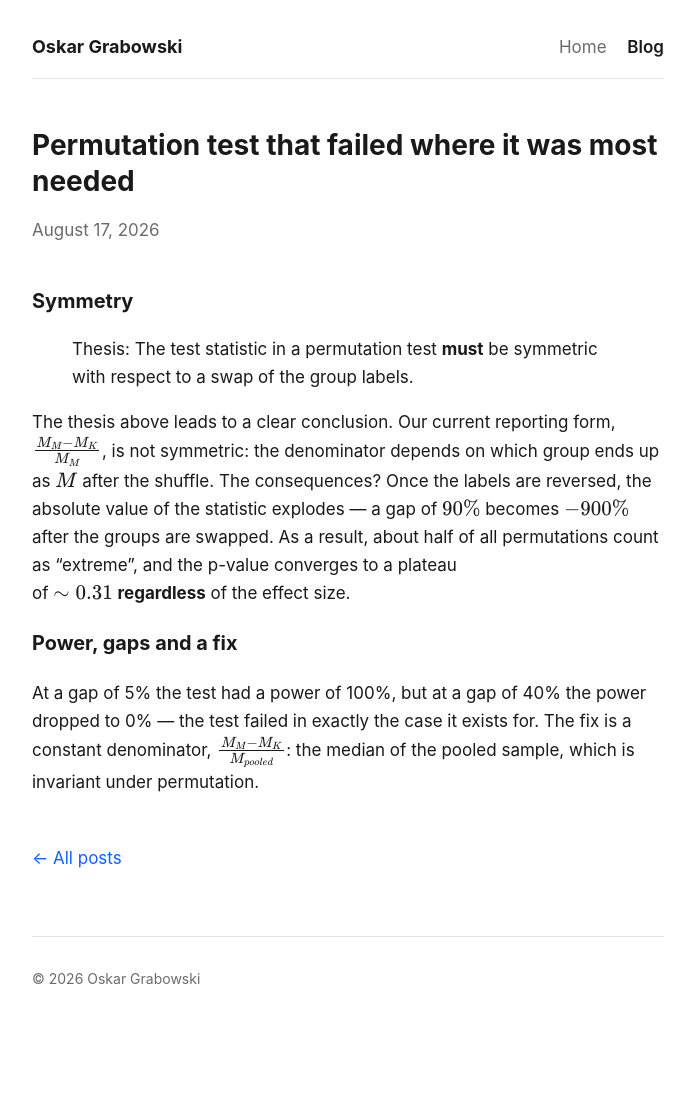
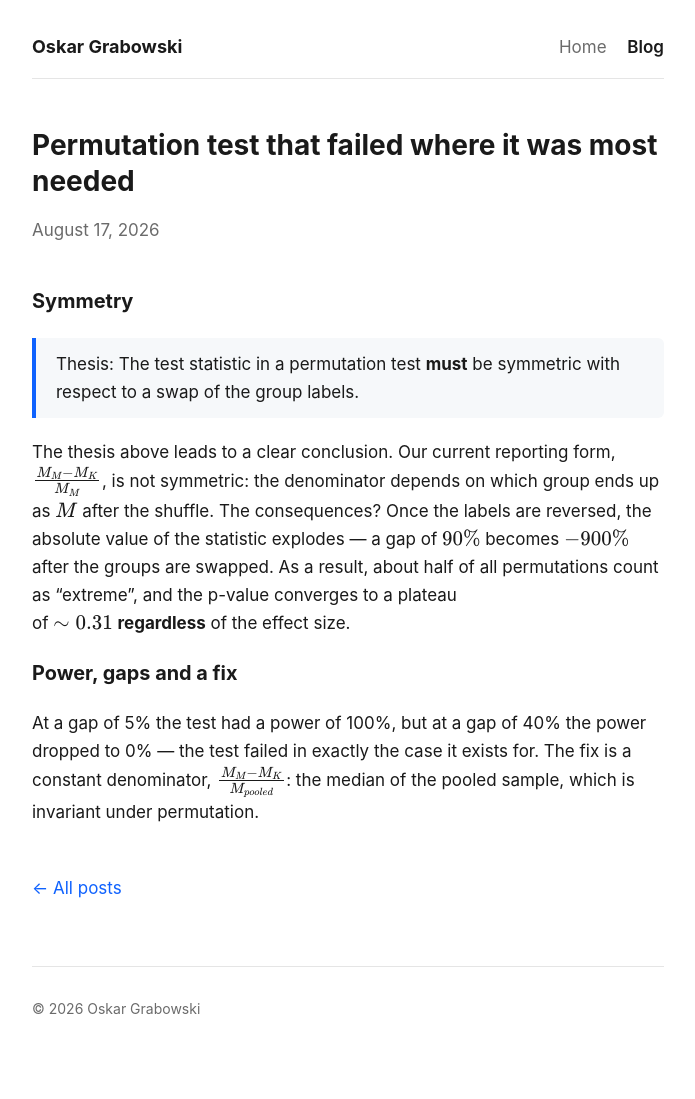
Before and after one commit to ograbowski/ograbowski.github.io, a Jekyll site: the page built from _posts/2026-08-17-permutation-test.md, in a window 1280 px wide. Shown: the whole page, without its empty margins (292-987 px from the left). Built offline with Jekyll 4.4.1, drawn with Linux system fonts in a browser that asks for light colours; before the commit the page ends 1069 px from its top, so only the background shows below that.

Commit message:
Style blockquotes with subtle background and accent border
Co-Authored-By: Claude Fable 5 <noreply@anthropic.com>
Claude-Session: https://claude.ai/code/session_01UHJRf5Ra6h7f63W2ucakqn

```diff
--- a/assets/css/style.css
+++ b/assets/css/style.css
@@ -1,5 +1,6 @@
 :root {
   --bg: #ffffff;
+  --bg-subtle: #f6f8fa;
   --text: #1a1a1a;
   --muted: #6b6b6b;
   --link: #0f62fe;
@@ -9,6 +10,7 @@
 @media (prefers-color-scheme: dark) {
   :root {
     --bg: #16181d;
+    --bg-subtle: #1e2128;
     --text: #e6e6e6;
     --muted: #9a9a9a;
     --link: #6ea8ff;
@@ -83,6 +85,16 @@ h2 { font-size: 1.25rem; margin: 2.5rem 0 0.75rem; }
   font-size: 0.875rem;
 }
 
+blockquote {
+  margin: 1.25rem 0;
+  padding: 0.75rem 1.25rem;
+  background: var(--bg-subtle);
+  border-left: 4px solid var(--link);
+  border-radius: 0 6px 6px 0;
+}
+blockquote p { margin: 0; }
+blockquote p + p { margin-top: 0.75rem; }
+
 pre, code {
   font-family: ui-monospace, SFMono-Regular, Menlo, monospace;
   font-size: 0.9em;
```
